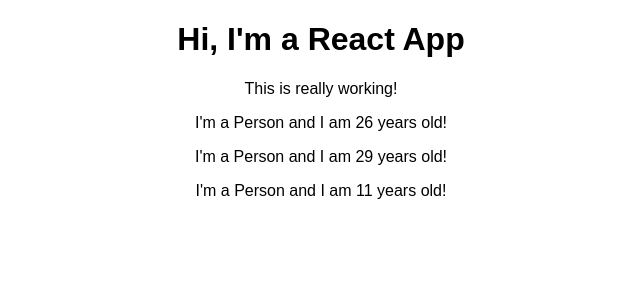
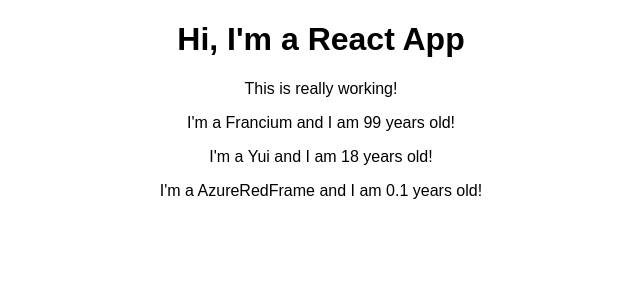
Before and after one commit to huatzhi/learn-react, a React (Create React App) app: page / in a window 1280 px wide. Shown: the top 300 px of the page, without its empty margins (319-959 px from the left). Built offline with nearby package versions, Linux system fonts and the light colour scheme.

Commit message:
lect 36 props of react componenet

```diff
--- a/src/App.js
+++ b/src/App.js
@@ -8,9 +8,9 @@
       <div className="App">
         <h1>Hi, I'm a React App</h1>
         <p>This is really working!</p>
-        <Person />
-        <Person />
-        <Person />
+        <Person name="Francium" age="99">Ex evil lord but still evil</Person>
+        <Person name="Yui" age="18">I am an Angel</Person>
+        <Person name="AzureRedFrame" age="0.1"/>
       </div>
     );
   }
--- a/src/Person/Person.js
+++ b/src/Person/Person.js
@@ -1,7 +1,7 @@
 import React from "react";
 
-const person = () => {
-  return <p>I'm a Person and I am {Math.floor(Math.random() * 30)} years old!</p>
+const person = (props) => {
+  return <p>I'm a {props.name} and I am {props.age} years old!</p>
 }
 
 export default person;
```
